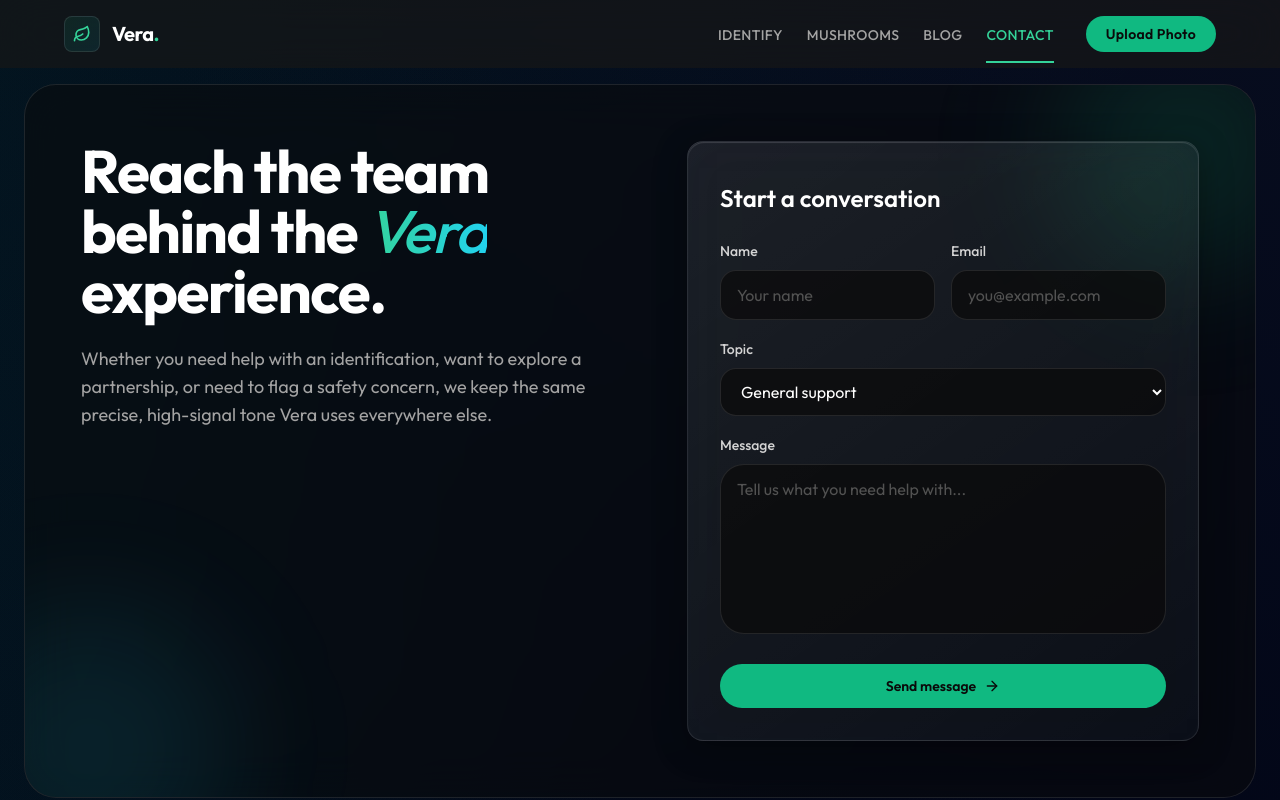
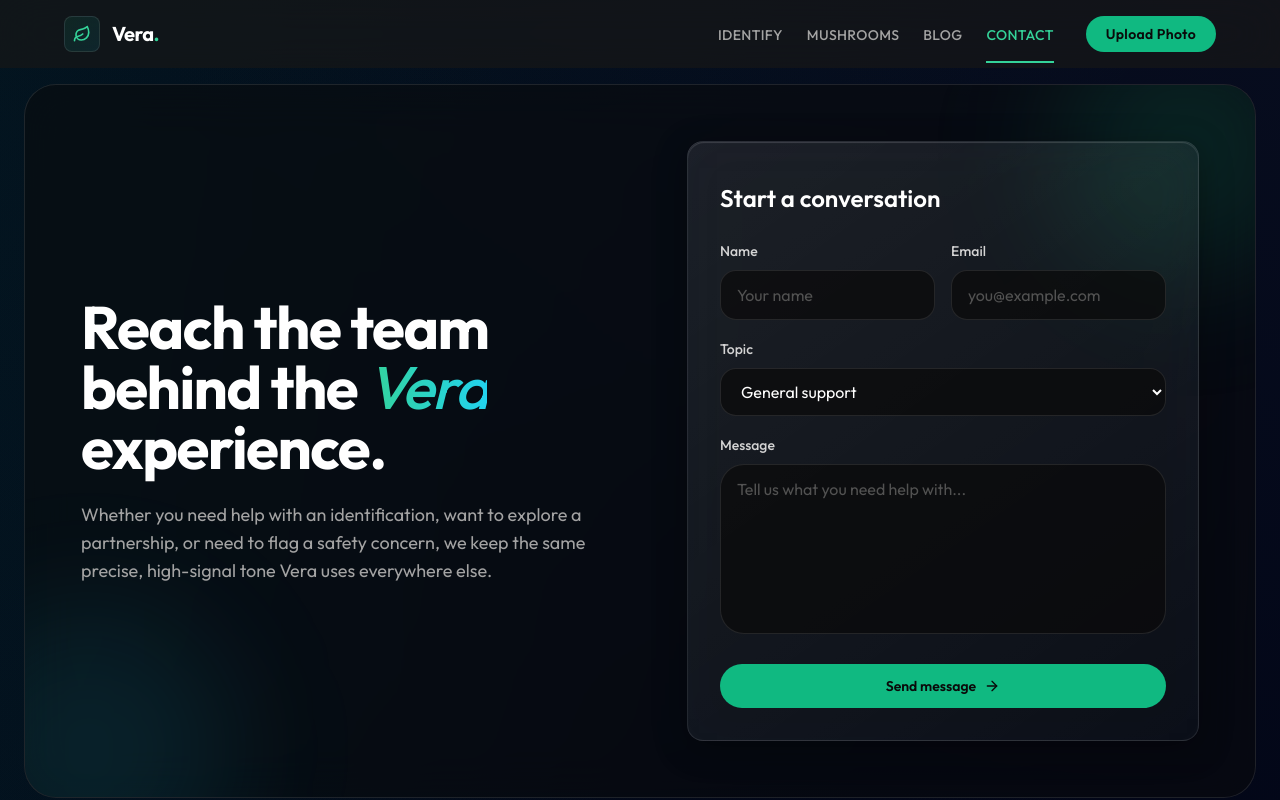
Before and after one commit to Charles-CS/Vera, a Next.js app: page /contact in a window 1280 px wide. Shown: the top 800 px of the page. Built offline with nearby package versions, Linux system fonts and the light colour scheme.

Commit message:
refactor: adjust layout alignment in ContactPage for improved visual consistency

```diff
--- a/src/app/contact/page.tsx
+++ b/src/app/contact/page.tsx
@@ -40,8 +40,8 @@ export default function ContactPage() {
         <div className="absolute -top-16 right-[-60px] h-64 w-64 rounded-full bg-emerald-500/15 blur-3xl pointer-events-none" />
         <div className="absolute -bottom-24 left-[-80px] h-72 w-72 rounded-full bg-cyan-400/10 blur-3xl pointer-events-none" />
 
-        <div className="relative z-10 max-w-6xl mx-auto grid gap-10 lg:grid-cols-[1.05fr_0.95fr] items-start">
-          <div className="space-y-6">
+        <div className="relative z-10 max-w-6xl mx-auto grid gap-10 lg:grid-cols-[1.05fr_0.95fr] items-center">
+          <div className="space-y-6 lg:flex lg:h-full lg:flex-col lg:justify-center">
             <motion.h1
               initial={{ opacity: 0, y: 18 }}
               animate={{ opacity: 1, y: 0 }}
```
